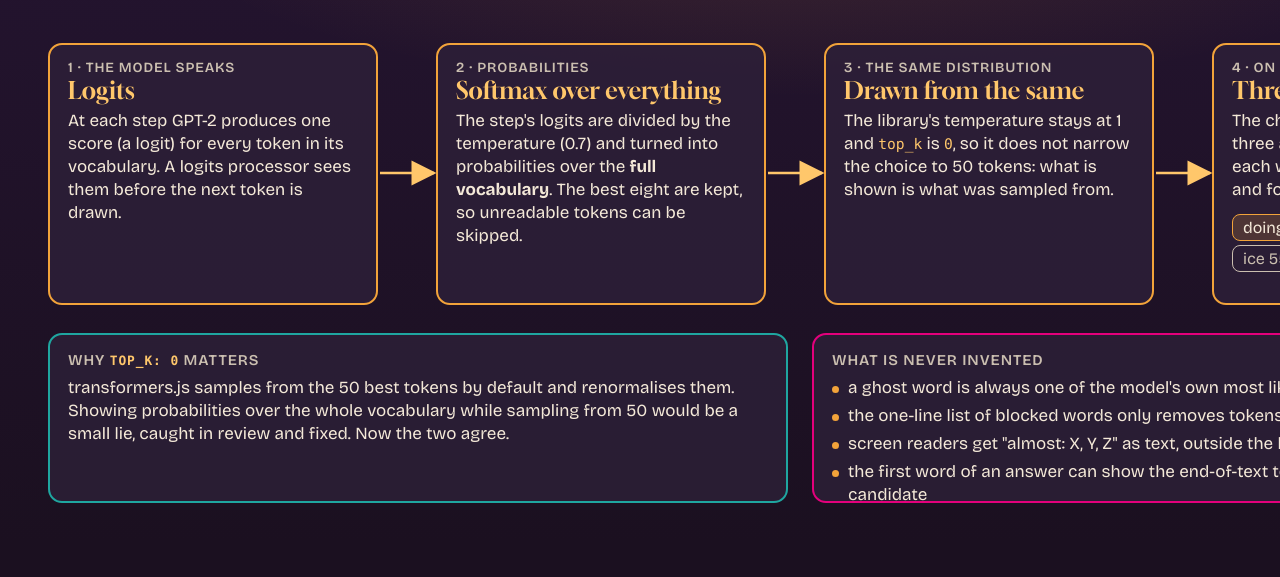
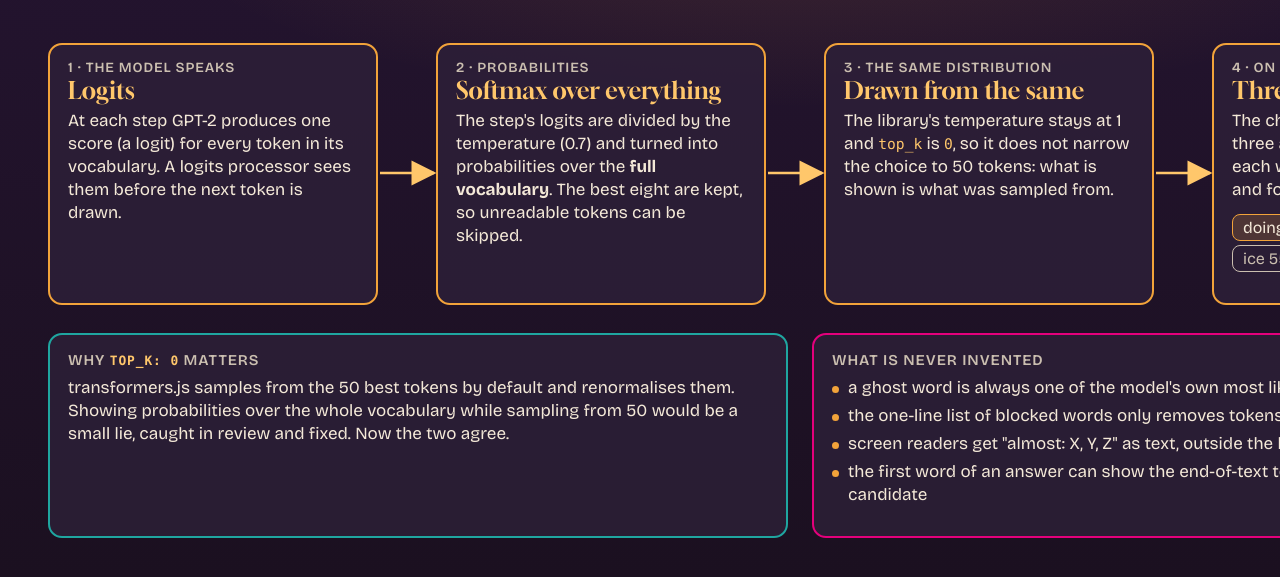
Before and after one commit to adricasi/OfrendaDeLosModelos, a website built with Vite: page docs/images/src/ghost-words.html in a window 1280 px wide. Shown: the part 107-684 px from the top of the page. Built offline with nearby package versions, Linux system fonts and the light colour scheme.

Commit message:
docs(images): give the ghost-word diagram room for its last bullet
Co-Authored-By: Claude Opus 5.5 <noreply@anthropic.com>
Claude-Session: https://claude.ai/code/session_01G6fYgKuBduTDy5XHSnkxE6

```diff
--- a/docs/images/src/ghost-words.html
+++ b/docs/images/src/ghost-words.html
@@ -7,7 +7,7 @@
     <style>
       .canvas {
         width: 1600px;
-        height: 650px;
+        height: 685px;
       }
       .stage {
         position: absolute;
@@ -100,7 +100,7 @@
         </div>
       </div>
 
-      <svg class="arrows" width="1600" height="650" viewBox="0 0 1600 650">
+      <svg class="arrows" width="1600" height="685" viewBox="0 0 1600 685">
         <defs>
           <marker id="h" markerWidth="12" markerHeight="12" refX="10" refY="6" orient="auto">
             <path d="M1 1 L11 6 L1 11 Z" class="head" />
@@ -113,7 +113,7 @@
 
       <div
         class="box"
-        style="left: 48px; top: 440px; width: 740px; height: 170px; border-color: var(--teal)"
+        style="left: 48px; top: 440px; width: 740px; height: 205px; border-color: var(--teal)"
       >
         <h3>Why <code>top_k: 0</code> matters</h3>
         <p>
@@ -124,7 +124,7 @@
       </div>
       <div
         class="box"
-        style="left: 812px; top: 440px; width: 740px; height: 170px; border-color: var(--rosa)"
+        style="left: 812px; top: 440px; width: 740px; height: 205px; border-color: var(--rosa)"
       >
         <h3>What is never invented</h3>
         <ul>
```
Also changed, not shown: docs/images/diagram-ghost-words.png.
